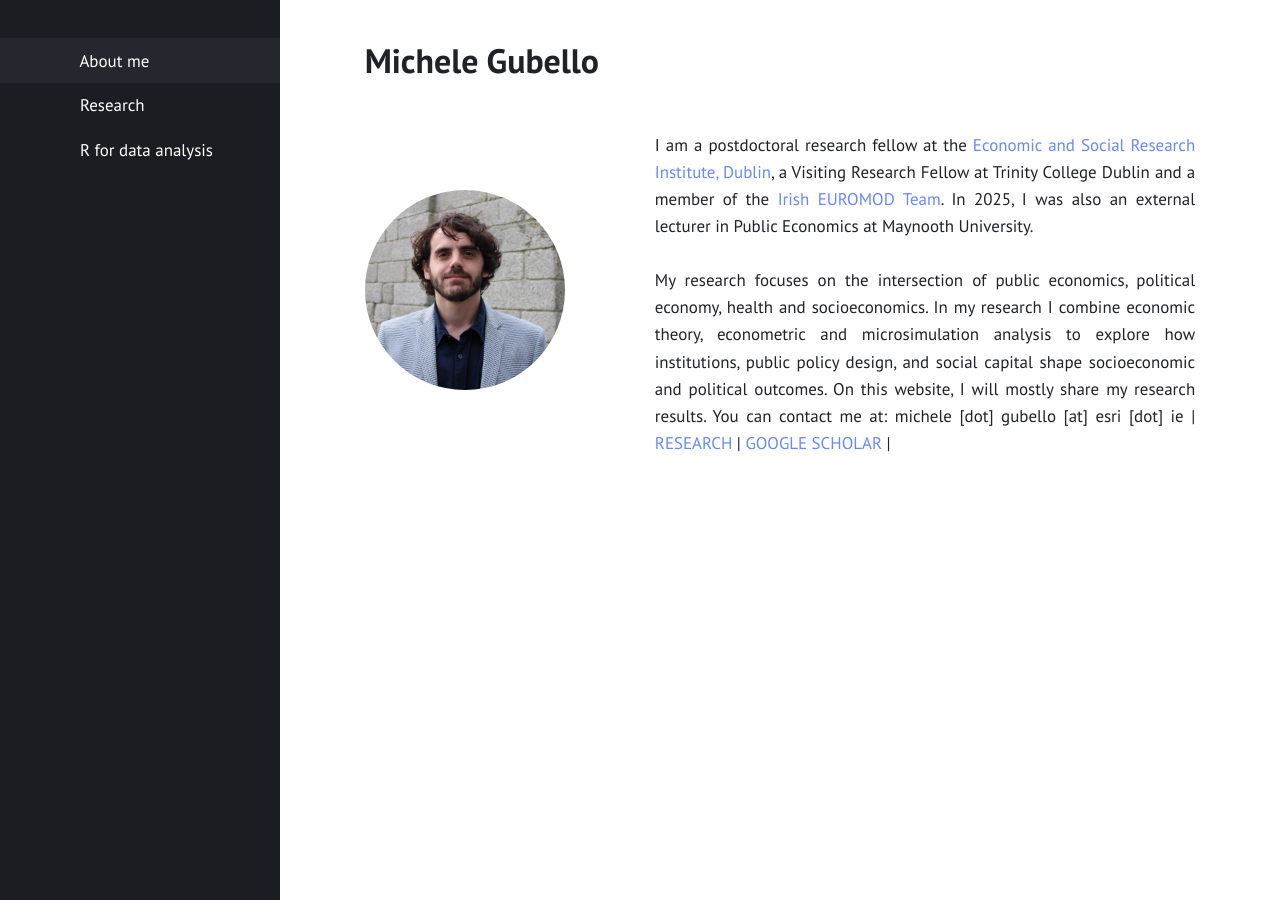
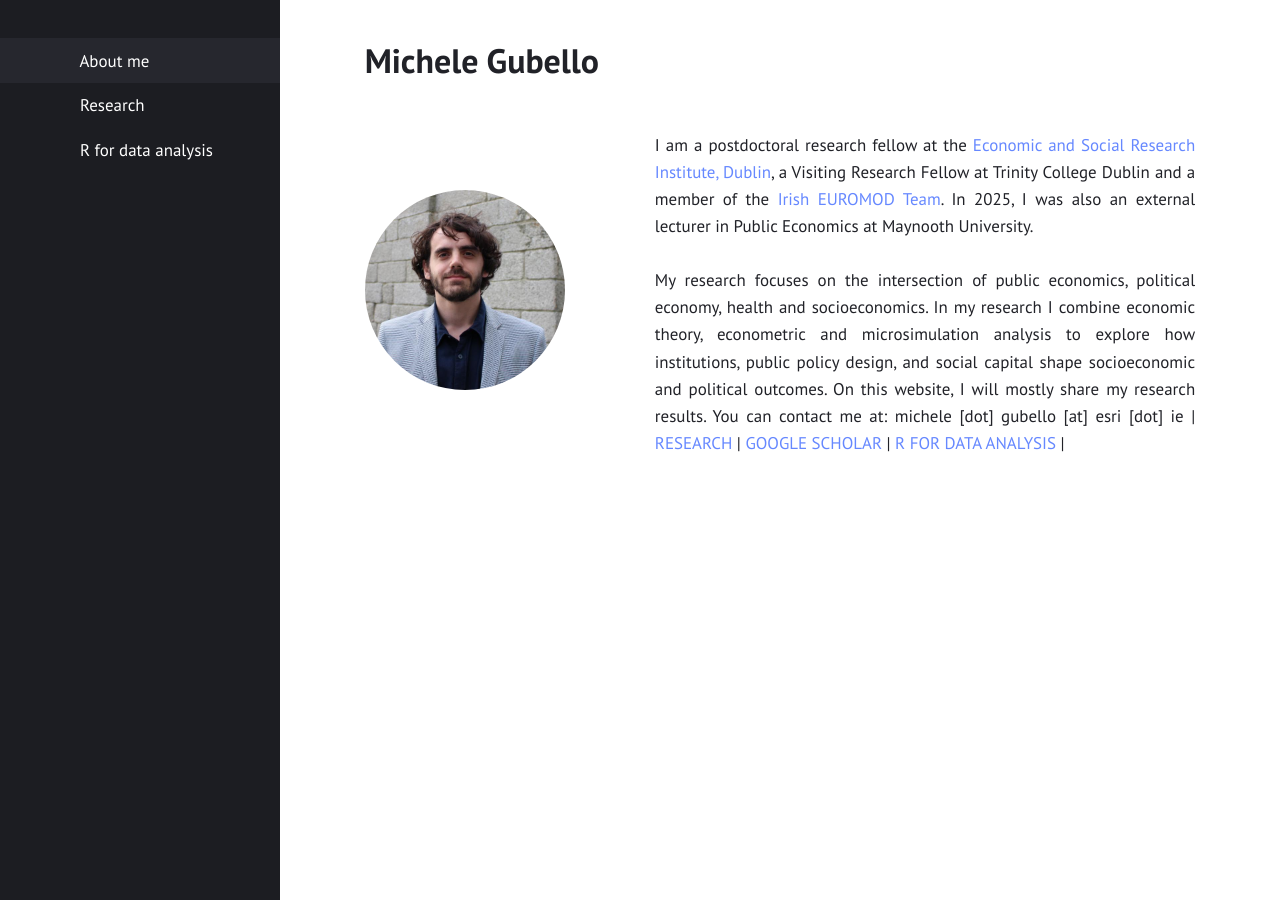
Before and after one commit to gubellom/gubellom.github.io, a Jekyll site: the page built from presentation.md, in a window 1280 px wide. Built offline with Jekyll 4.4.1, drawn with Linux system fonts in a browser that asks for light colours.

Commit message:
Update presentation.md
Signed-off-by: Michele Gubello <62111923+gubellom@users.noreply.github.com>

```diff
--- a/presentation.md
+++ b/presentation.md
@@ -26,4 +26,4 @@ On this website, I will mostly share my research results.
 You can contact me at: michele [dot] gubello [at] esri [dot] ie
 
 
-| <a href="https://gubellom.github.io/michelegubello_replication">RESEARCH</a> | <a href="https://shorturl.at/61bwb">GOOGLE SCHOLAR</a> |
+| <a href="https://gubellom.github.io/michelegubello_replication">RESEARCH</a> | <a href="https://shorturl.at/61bwb">GOOGLE SCHOLAR</a> | <a href="https://gubellom.github.io/michelegubello_Introduction/">R FOR DATA ANALYSIS</a> |
```
